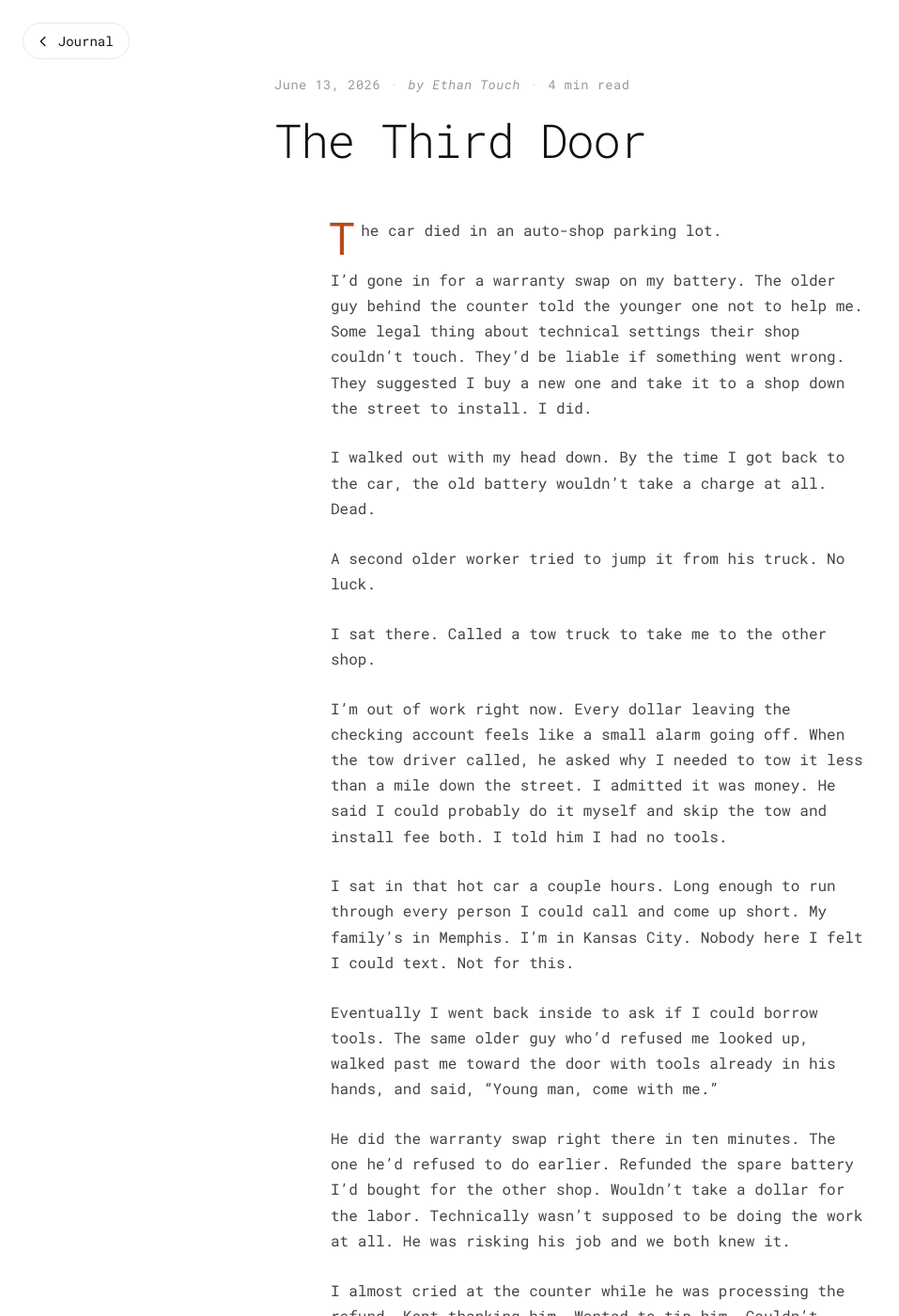
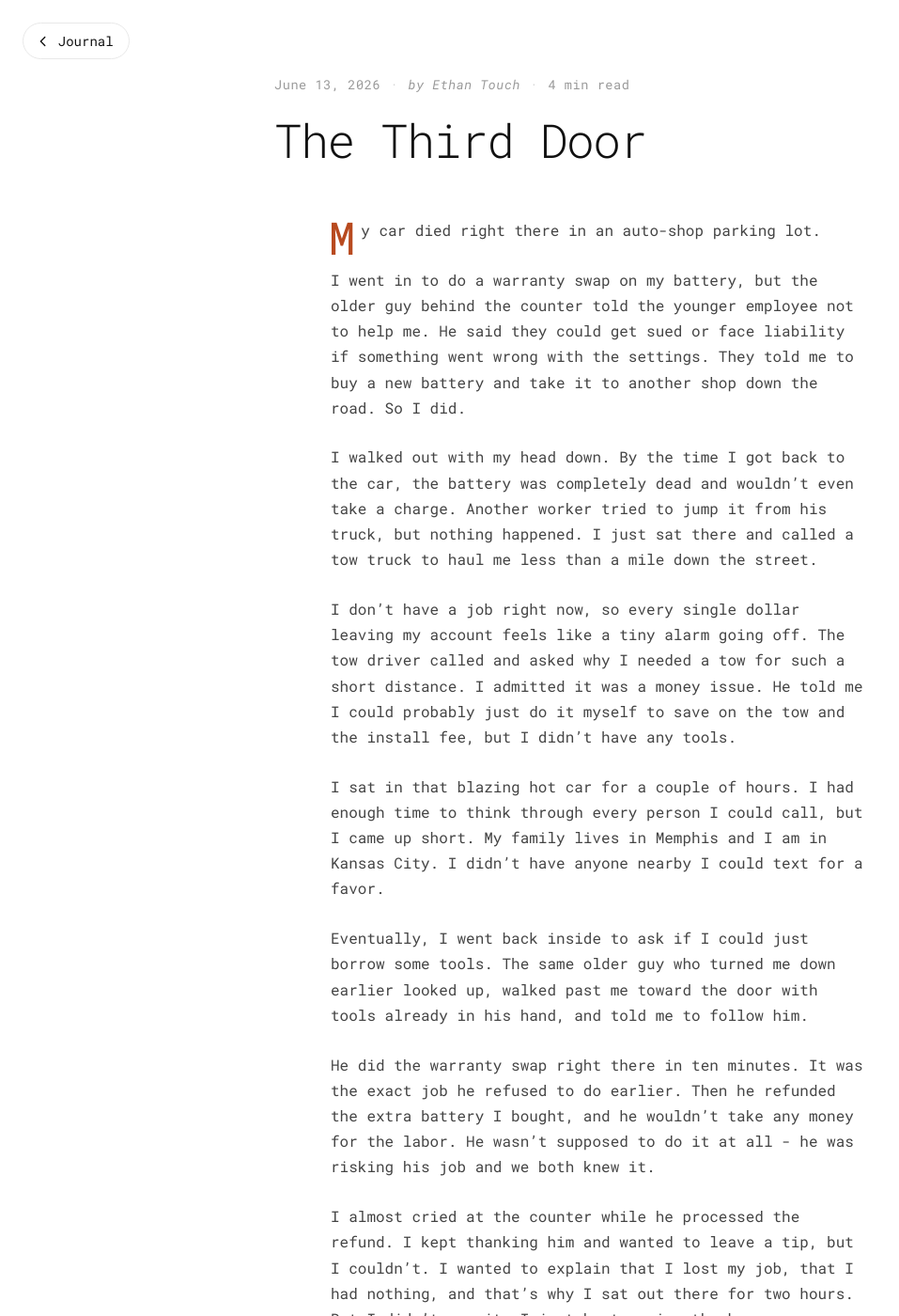
Before and after one commit to woofwallee/ethantouch.com, a Jekyll site: the page built from _posts/2026-06-13-the-third-door.md, in a window 1280 px wide and 1400 px high. Shown: the whole window at 94% size, without its empty margins (0-957 px from the left). Built offline with Jekyll 4.4.1, drawn with Linux system fonts in a browser that asks for light colours; some of the changed text lies outside the part shown.

Commit message:
Journal: replace 'The Third Door' body with new version
Front matter and URL /journal/the-third-door/ preserved.

Co-Authored-By: Claude Opus 4.8 (1M context) <noreply@anthropic.com>

```diff
--- a/_posts/2026-06-13-the-third-door.md
+++ b/_posts/2026-06-13-the-third-door.md
@@ -5,58 +5,36 @@ date: 2026-06-13 09:00:00 -0500
 description: "On growing up where need had to be performed, and the afternoon a stranger walked across a parking lot and helped me without making me earn it."
 ---
 
-The car died in an auto-shop parking lot.
+My car died right there in an auto-shop parking lot.
 
-I'd gone in for a warranty swap on my battery. The older guy behind the counter told the younger one not to help me. Some legal thing about technical settings their shop couldn't touch. They'd be liable if something went wrong. They suggested I buy a new one and take it to a shop down the street to install. I did.
+I went in to do a warranty swap on my battery, but the older guy behind the counter told the younger employee not to help me. He said they could get sued or face liability if something went wrong with the settings. They told me to buy a new battery and take it to another shop down the road. So I did.
 
-I walked out with my head down. By the time I got back to the car, the old battery wouldn't take a charge at all. Dead.
+I walked out with my head down. By the time I got back to the car, the battery was completely dead and wouldn't even take a charge. Another worker tried to jump it from his truck, but nothing happened. I just sat there and called a tow truck to haul me less than a mile down the street.
 
-A second older worker tried to jump it from his truck. No luck.
+I don't have a job right now, so every single dollar leaving my account feels like a tiny alarm going off. The tow driver called and asked why I needed a tow for such a short distance. I admitted it was a money issue. He told me I could probably just do it myself to save on the tow and the install fee, but I didn't have any tools.
 
-I sat there. Called a tow truck to take me to the other shop.
+I sat in that blazing hot car for a couple of hours. I had enough time to think through every person I could call, but I came up short. My family lives in Memphis and I am in Kansas City. I didn't have anyone nearby I could text for a favor.
 
-I'm out of work right now. Every dollar leaving the checking account feels like a small alarm going off. When the tow driver called, he asked why I needed to tow it less than a mile down the street. I admitted it was money. He said I could probably do it myself and skip the tow and install fee both. I told him I had no tools.
+Eventually, I went back inside to ask if I could just borrow some tools. The same older guy who turned me down earlier looked up, walked past me toward the door with tools already in his hand, and told me to follow him.
 
-I sat in that hot car a couple hours. Long enough to run through every person I could call and come up short. My family's in Memphis. I'm in Kansas City. Nobody here I felt I could text. Not for this.
+He did the warranty swap right there in ten minutes. It was the exact job he refused to do earlier. Then he refunded the extra battery I bought, and he wouldn't take any money for the labor. He wasn't supposed to do it at all - he was risking his job and we both knew it.
 
-Eventually I went back inside to ask if I could borrow tools. The same older guy who'd refused me looked up, walked past me toward the door with tools already in his hands, and said, "Young man, come with me."
+I almost cried at the counter while he processed the refund. I kept thanking him and wanted to leave a tip, but I couldn't. I wanted to explain that I lost my job, that I had nothing, and that's why I sat out there for two hours. But I didn't say it. I just kept saying thank you.
 
-He did the warranty swap right there in ten minutes. The one he'd refused to do earlier. Refunded the spare battery I'd bought for the other shop. Wouldn't take a dollar for the labor. Technically wasn't supposed to be doing the work at all. He was risking his job and we both knew it.
+There is a way to tell this story where people are purely good and everything works out perfectly. But that isn't what happened.
 
-I almost cried at the counter while he was processing the refund. Kept thanking him. Wanted to tip him. Couldn't. Wanted to tell him I'd lost my job, that's why I had nothing, why I'd been sitting out there for two hours, why this was getting to me. Didn't. Just kept saying thank you.
+For most of my life, asking for help meant choosing between two options. The first option was to persuade someone and build a massive case to win them over. You only get help because you won the argument. The second option was the sad story, where you look defeated and make someone feel sorry enough to step in.
 
-There's a clean version of this story. The version where people are good. Where God provides.
+I grew up watching people use that sad story option at home. My dad was an alcoholic and there was violence. The women in my house relied on that weakness to get by. I watched that and decided early on that I would never be like that. I refused to show need.
 
-That's not what this is.
+So I built the first option. If I needed something, I earned it. But I didn't realize that both options are just performances, and both can fail. They leave you wondering if people actually care about you or if they just liked the act. Even when the need was real, asking felt fake.
 
-For most of my life, asking for help meant choosing between two doors.
+What happened in that parking lot was different. I didn't argue my case, because he already said no and I had accepted it. I wasn't trying to get sympathy either. I sat in my car because I had nowhere else to go, not because I wanted him to see me.
 
-Door one was persuade. Build a case good enough to win somebody over. Help arrives because you earned the argument.
+The same man who said no came out and said yes. He risked his job and even showed me how to do it so I wouldn't need help next time. He didn't help because of an argument or because he felt guilty. He just saw me and chose to help.
 
-Door two was the sad story. Let your shoulders drop. Make somebody feel sorry enough to step in.
+That is the third option. I used to live like it didn't exist. That is why I almost cried at the counter. It wasn't about the battery working. It was because someone changed his mind and helped me, and I didn't have to become the broken thing I promised myself I would never be.
 
-I grew up watching the second door used in my house. My dad was an alcoholic. There was violence. My mom and the women around her, that was their only door. Tell the sad story. Let weakness do the work.
+I was just worth helping. That was it.
 
-I watched all that and decided early: I will not be that. I will not need.
-
-So I built the first door. If I needed something I would earn it.
-
-What I didn't see is that both doors are performances. Both can fail. Both leave you wondering whether you got the help, or whether the performance did.
-
-Even when the need was real, asking felt staged.
-
-What happened in that parking lot didn't fit either door.
-
-I didn't argue him into it. He'd already refused, and I'd accepted it. I didn't work him for sympathy. I sat in the car because that's where I was, not because I was angling to be seen.
-
-The same man who'd said no came out and said yes. Risked his job to do it. Showed me how, so I'd never need him again.
-
-He didn't help me because I made my case. He didn't help me because I made him feel sorry. He saw me, and chose to.
-
-That's the third door. I'd been living like it wasn't there. That's why I almost cried at the counter. Not because the battery worked. Because somebody who'd said no said yes, and I hadn't had to become the thing I swore as a kid I'd never be.
-
-I was worth helping. That was all.
-
-If somebody reaches toward you in something small this week, try this. Don't earn it. Don't repay it. Don't make it a lesson.
-
-Just let it feel good.
+If someone tries to help you with something small this week, just let it happen. Don't try to earn it or pay them back. Don't turn it into a big lesson. Just let it feel good.
```
